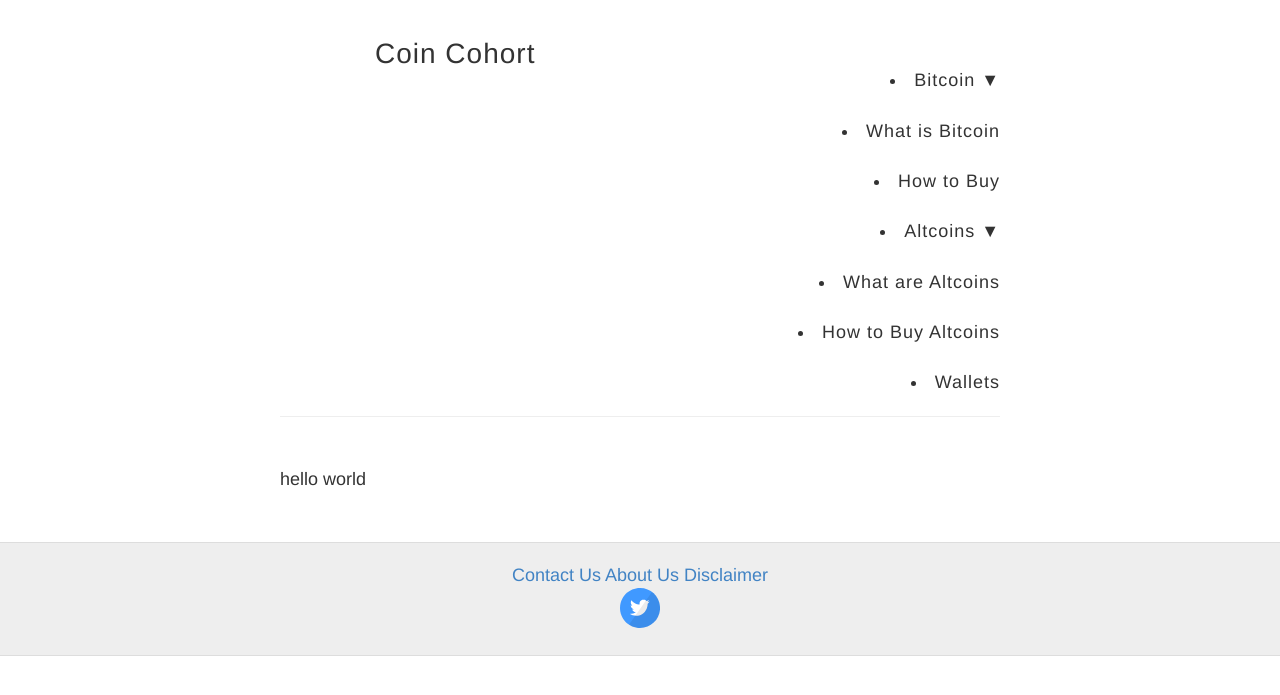
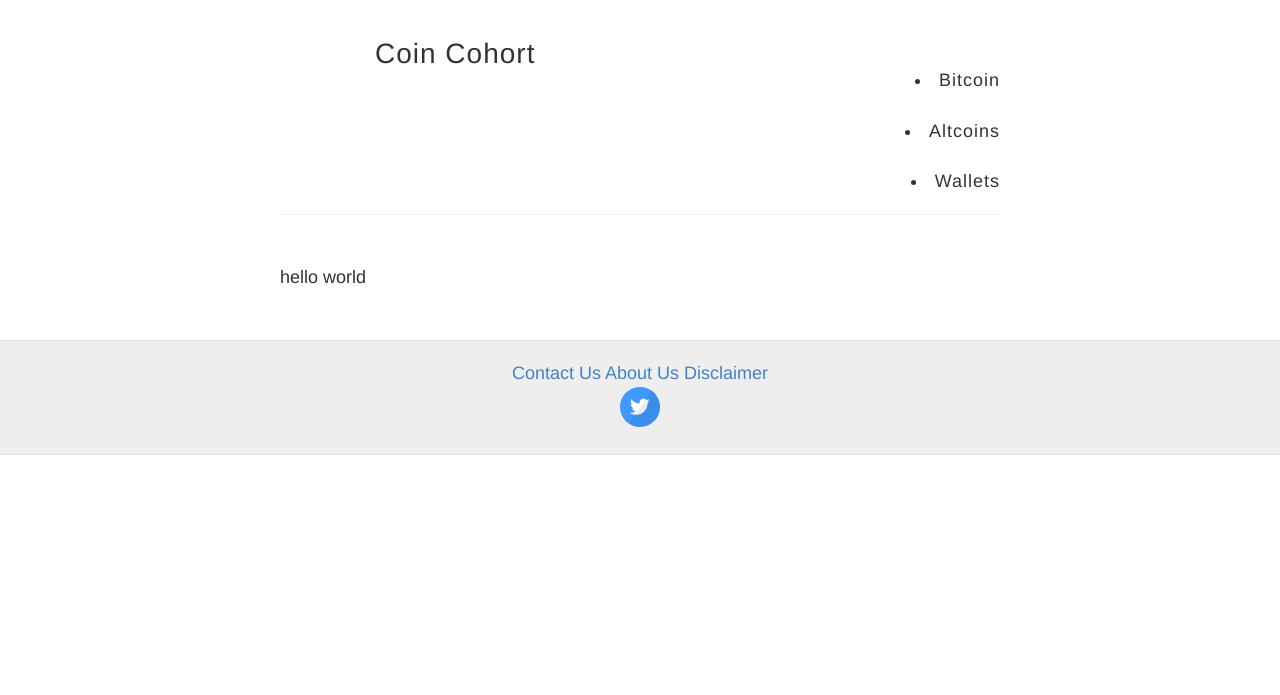
Before and after one commit to homebodygym/homebodygym, a Jekyll site: the page built from index.html, in a window 1280 px wide. Shown: the top 695 px of the page. Built offline with Jekyll 4.4.1, drawn with Linux system fonts in a browser that asks for light colours.

Commit message:
fix navbar

```diff
--- a/_data/menus.yml
+++ b/_data/menus.yml
@@ -1,18 +1,8 @@
 - name: Bitcoin
   url: /bitcoin/
-  subcategories:
-    - subtitle: "What is Bitcoin"
-      subhref: "/bitcoin/"
-    - subtitle: "How to Buy"
-      subhref: "/bitcoin/how-to-buy/"
 
 - name: Altcoins
   url: /altcoins/
-  subcategories:
-    - subtitle: "What are Altcoins"
-      subhref: "/altcoins/"
-    - subtitle: "How to Buy Altcoins"
-      subhref: "/altcoins/how-to-buy/"
 
 - name: Wallets
   url: /wallets/
```
